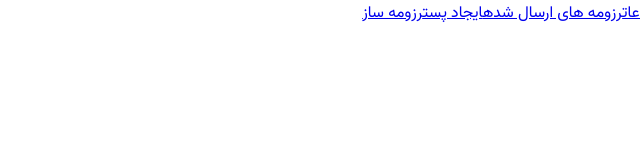
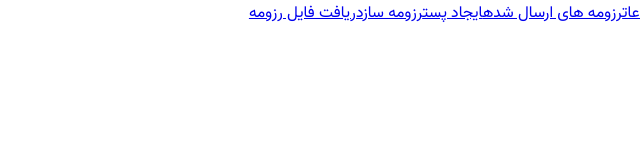
Before and after one commit to asmachegeni/WoodenDoor, a React (Create React App) app: page /EmployeePanel in a window 1280 px wide. Shown: the top 160 px of the page, without its empty margins (640-1280 px from the left). Built offline with nearby package versions, Linux system fonts and the light colour scheme; no server answers.

Commit message:
edit name of component

```diff
--- a/src/component/Panels/EmployeePanel.jsx
+++ b/src/component/Panels/EmployeePanel.jsx
@@ -11,6 +11,7 @@ const EmployeePanel = () => {
         <Link to={"Resumes"}>رزومه های ارسال شده</Link>
         <Link to={"CreatePost"}>ایجاد پست</Link>
         <Link to={"/CreateResume"}>رزومه ساز</Link>
+        <Link to={""}>دریافت فایل رزومه</Link>
       </div>
       <Outlet />
     </div>
```
